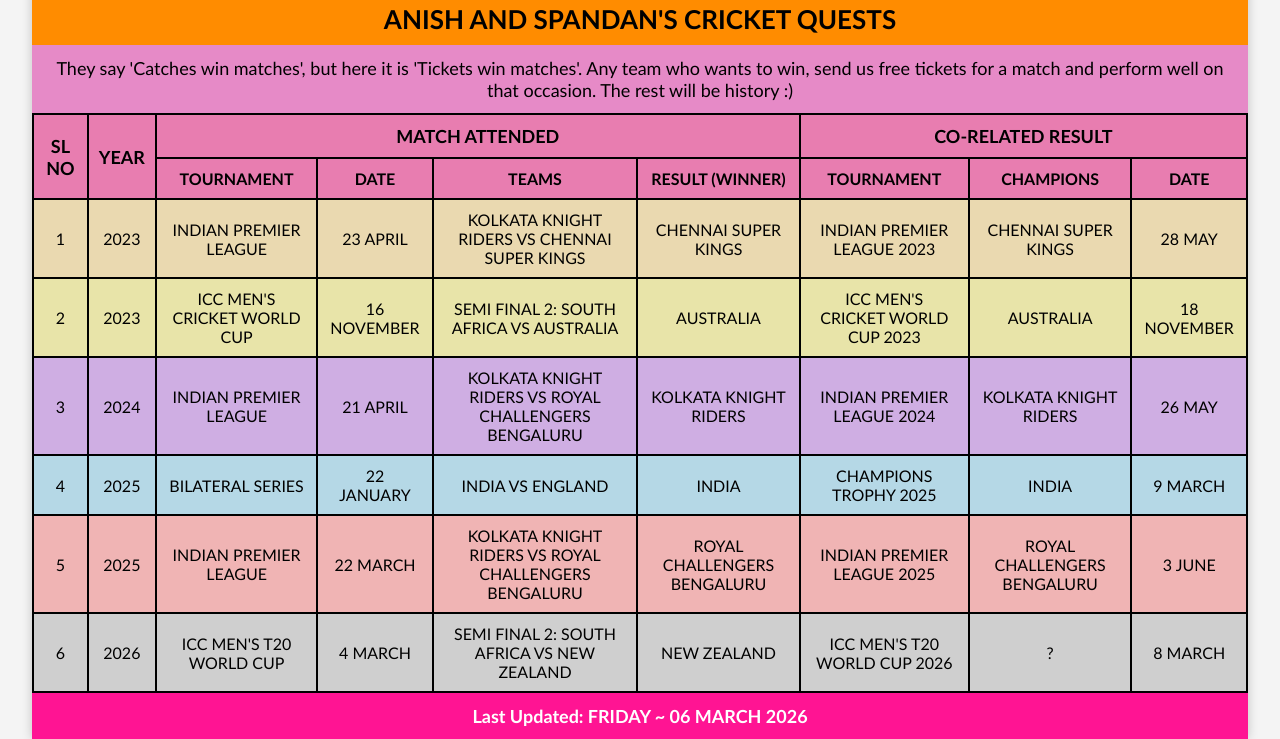
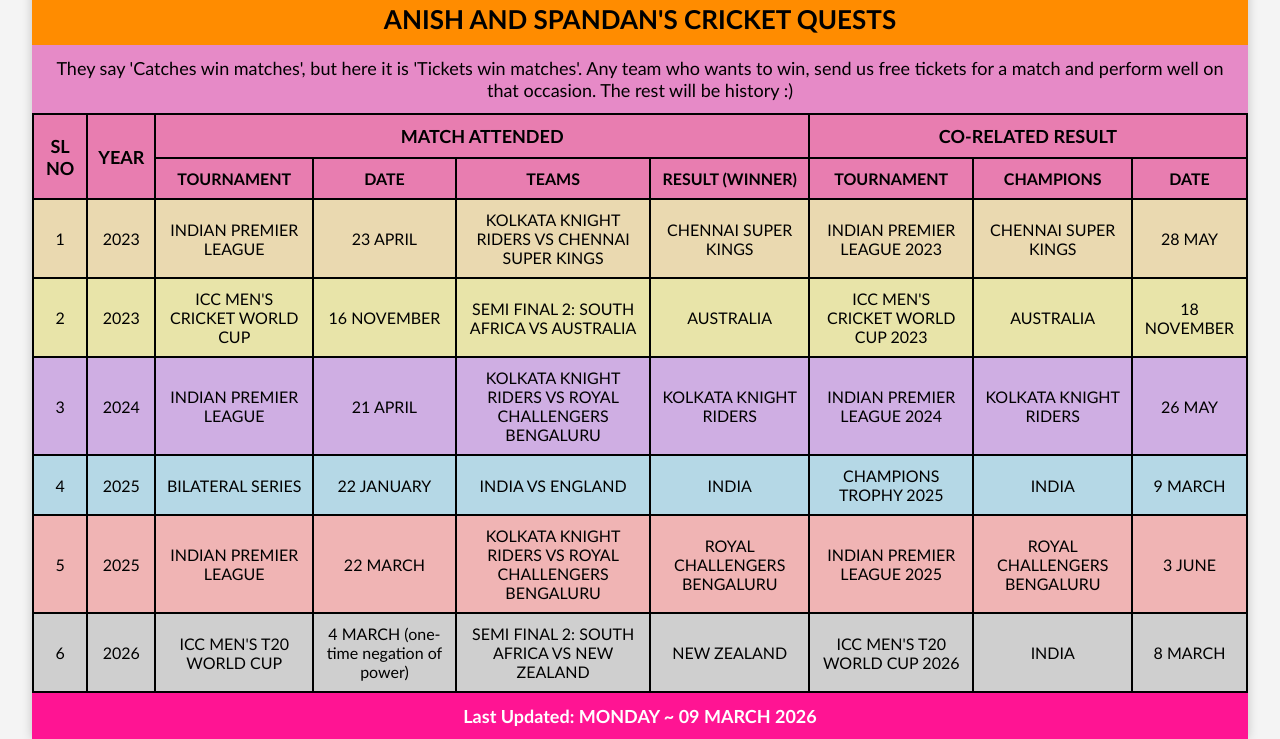
Before and after one commit to The-Nobleman-AB/cricket-quests, a plain HTML site: page index.html in a window 1280 px wide. Shown: the part 83-822 px from the top of the page. Drawn offline with Linux system fonts and the light colour scheme.

Commit message:
Update index.html

```diff
--- a/index.html
+++ b/index.html
@@ -184,18 +184,18 @@
 <td>6</td>
 <td>2026</td>
 <td>ICC MEN'S T20 WORLD CUP</td>
-<td>4 MARCH</td>
+<td>4 MARCH (one-time negation of power)</td>
 <td>SEMI FINAL 2: SOUTH AFRICA VS NEW ZEALAND</td>
 <td>NEW ZEALAND</td>
 <td>ICC MEN'S T20 WORLD CUP 2026</td>
-<td>?</td>
+<td>INDIA</td>
 <td>8 MARCH</td>
 </tr>
 
 </table>
 
 <div class="footer">
-Last Updated: FRIDAY ~ 06 MARCH 2026
+Last Updated: MONDAY ~ 09 MARCH 2026
 </div>
 
 </div>
```
